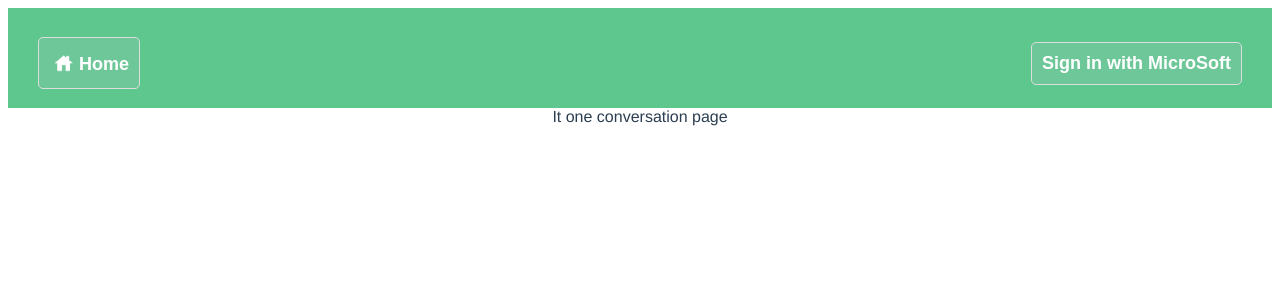
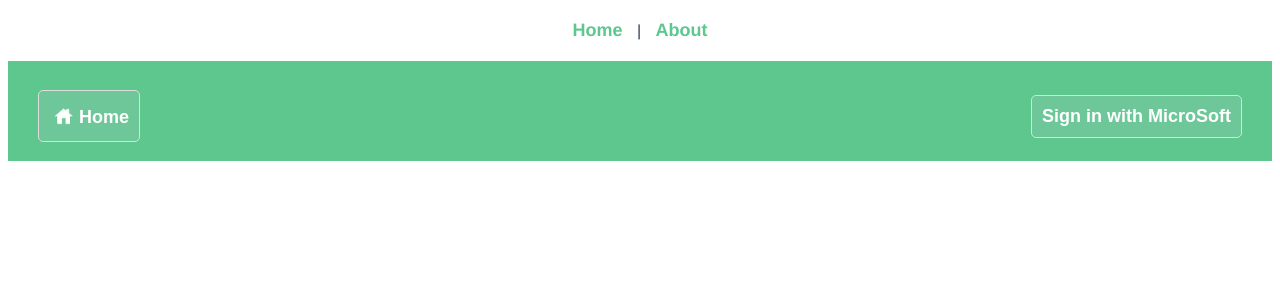
Before and after one commit to PPPPLI/TP4_VueJs, a Vue app in the folder vue-oauth-microsoft-graph/: page /conversation in a window 1280 px wide. Shown: the top 300 px of the page. Built offline with nearby package versions, Linux system fonts and the light colour scheme; no server answers.

Commit message:
Ex8. Add guards for authenticated routes

```diff
--- a/vue-oauth-microsoft-graph/src/App.vue
+++ b/vue-oauth-microsoft-graph/src/App.vue
@@ -1,8 +1,6 @@
 <template>
 
         <header-component></header-component>
-
-        <div id="title">{{user}}</div>
 
         <router-view color="primary" :isDisabled=isPending @click.stop.prevent=handlerClick :counter="counter"
 
--- a/vue-oauth-microsoft-graph/src/components/headerComponent.vue
+++ b/vue-oauth-microsoft-graph/src/components/headerComponent.vue
@@ -1,9 +1,19 @@
 <template>
+    <div id="linkDiv">
+
+        <router-link to="/">Home</router-link>
+        <span> | </span>
+        <router-link to="conversation" v-if="user !== null">Conversation</router-link>
+        <span v-if="user !== null"> | </span>
+        <router-link to="conversation" v-if="user !== null">Sign Out</router-link>
+        <span v-if="user !== null"> | </span>
+        <router-link to="conversation">About</router-link>
+
+    </div>
     <header>
-
         <button id="homeBtn"><img src="../assets/home-icon-vector.png" height="30px" alt="homeIcon"><span id="homeSpan">Home</span></button>
         <button @click="signIn" :disabled="isActivated">
-            <span>Sign in with MicroSoft</span>
+            <span>{{user === null? 'Sign in with MicroSoft': "Logged as " + user}}</span>
         </button>
 
     </header>
@@ -12,7 +22,7 @@
 
 <script>
 import {signInAndGetUser} from '@/lib/microsoftGraph';
-import { mapMutations} from 'vuex';
+import { mapMutations,mapState} from 'vuex';
 
 export default{
 
@@ -22,6 +32,11 @@ export default{
             //user:null,
             isActivated:false
         };
+    },
+
+    computed:{
+
+        ...mapState(["user"])
     },
 
     methods: {
@@ -94,4 +109,23 @@ export default{
 
         padding-top: 3px;
     }
+
+    a{
+
+        margin: 0 10px;
+        text-decoration: none;
+        color:  rgb(93, 199, 142);
+        font-size: large;
+        font-weight: 600;
+    }
+
+    a:visited{
+        color:  rgb(93, 199, 142);
+    }
+
+
+    #linkDiv{
+
+        margin: 20px 0;
+    }
 </style>
--- a/vue-oauth-microsoft-graph/src/router/index.js
+++ b/vue-oauth-microsoft-graph/src/router/index.js
@@ -1,6 +1,7 @@
 import HomePageComponent from "../components/HomePageComponent.vue";
 import ConversationIndexPage from "../components/conversationIndexPage.vue";
 import { createRouter,createWebHistory } from "vue-router";
+import store from "../store/index.js"
 
 const routes = [
 
@@ -14,7 +15,19 @@ const routes = [
 
         path:"/conversation",
         name:"Conversation",
-        component: ConversationIndexPage
+        component: ConversationIndexPage,
+        beforeEnter: (to, from, next) =>{
+
+            const isLogged = store.getters.isLogged()
+
+            if(!isLogged){
+
+                next({name:'Home'});
+            }else{
+
+                next();
+            }
+        }
     }
 ]
 
--- a/vue-oauth-microsoft-graph/src/store/index.js
+++ b/vue-oauth-microsoft-graph/src/store/index.js
@@ -23,6 +23,14 @@ const userStore = createStore({
 
             commit("updateUser")
         }
+    },
+
+    getters:{
+
+        isLogged(state){
+
+            return state.user !== null
+        }
     }
 })
 
```
